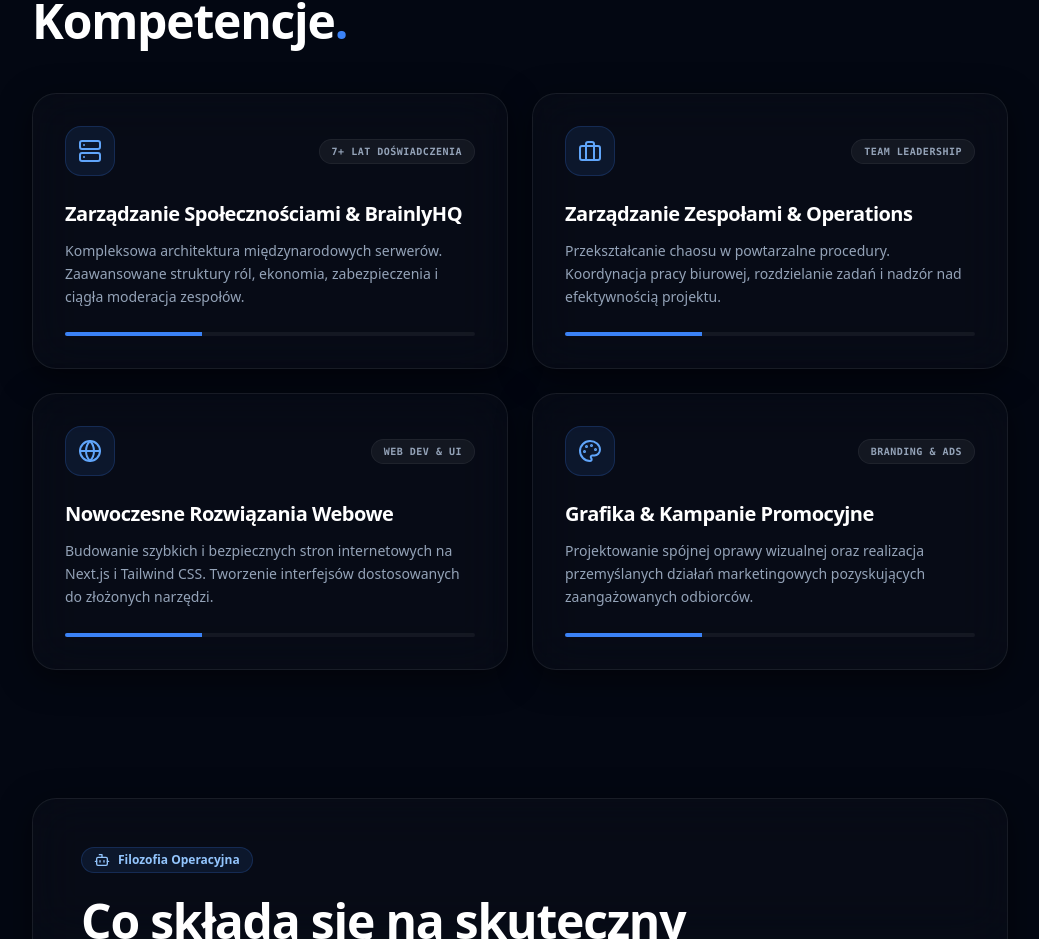
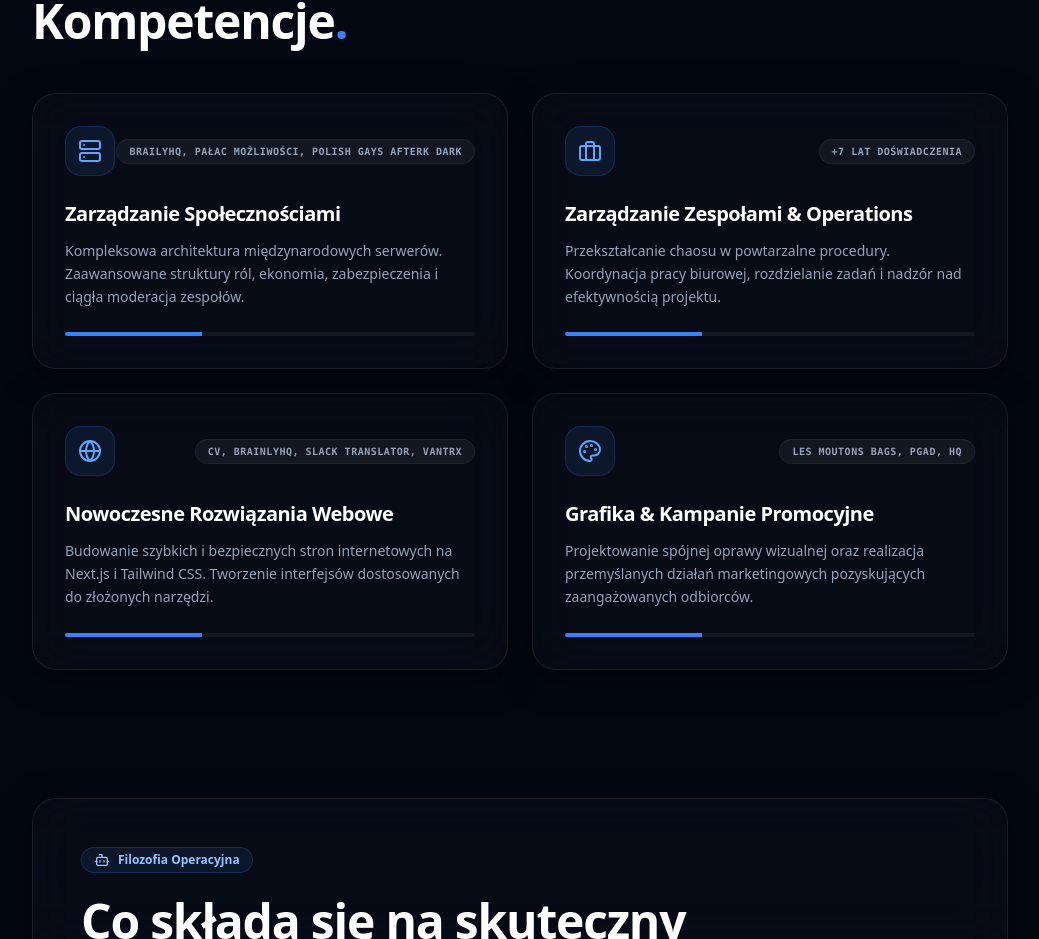
Before and after one commit to Ksperix/ksperix.dev, a Next.js app: page / in a window 1280 px wide. Shown: the part 1578-2517 px from the top of the page, without its empty margins (120-1159 px from the left). Built offline with nearby package versions, Linux system fonts and the light colour scheme.

Commit message:
Update page.js

```diff
--- a/src/app/page.js
+++ b/src/app/page.js
@@ -102,28 +102,28 @@ export default function Home() {
 
   const competencies = [
     {
-      title: "Zarządzanie Społecznościami & BrainlyHQ",
+      title: "Zarządzanie Społecznościami",
       desc: "Kompleksowa architektura międzynarodowych serwerów. Zaawansowane struktury ról, ekonomia, zabezpieczenia i ciągła moderacja zespołów.",
       icon: Server,
-      tag: "7+ Lat Doświadczenia"
+      tag: "BrailyHQ, Pałac Możliwości, Polish Gays Afterk Dark"
     },
     {
       title: "Zarządzanie Zespołami & Operations",
       desc: "Przekształcanie chaosu w powtarzalne procedury. Koordynacja pracy biurowej, rozdzielanie zadań i nadzór nad efektywnością projektu.",
       icon: Briefcase,
-      tag: "Team Leadership"
+      tag: "+7 lat doświadczenia"
     },
     {
       title: "Nowoczesne Rozwiązania Webowe",
       desc: "Budowanie szybkich i bezpiecznych stron internetowych na Next.js i Tailwind CSS. Tworzenie interfejsów dostosowanych do złożonych narzędzi.",
       icon: Globe,
-      tag: "Web Dev & UI"
+      tag: "CV, BrainlyHQ, Slack Translator, VANTRX"
     },
     {
       title: "Grafika & Kampanie Promocyjne",
       desc: "Projektowanie spójnej oprawy wizualnej oraz realizacja przemyślanych działań marketingowych pozyskujących zaangażowanych odbiorców.",
       icon: Palette,
-      tag: "Branding & Ads"
+      tag: "Les Moutons Bags, PGAD, HQ"
     }
   ];
 
```
